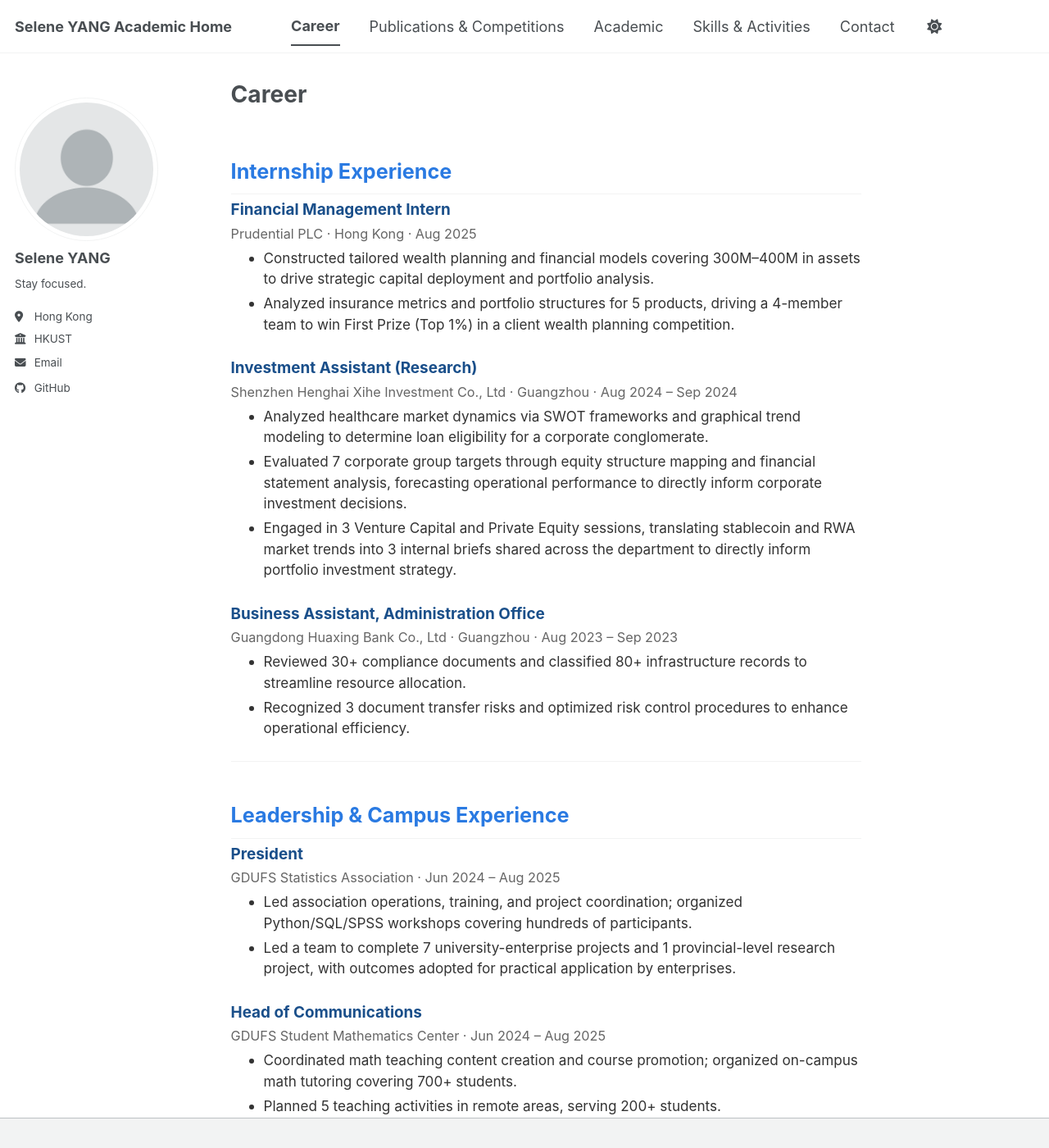
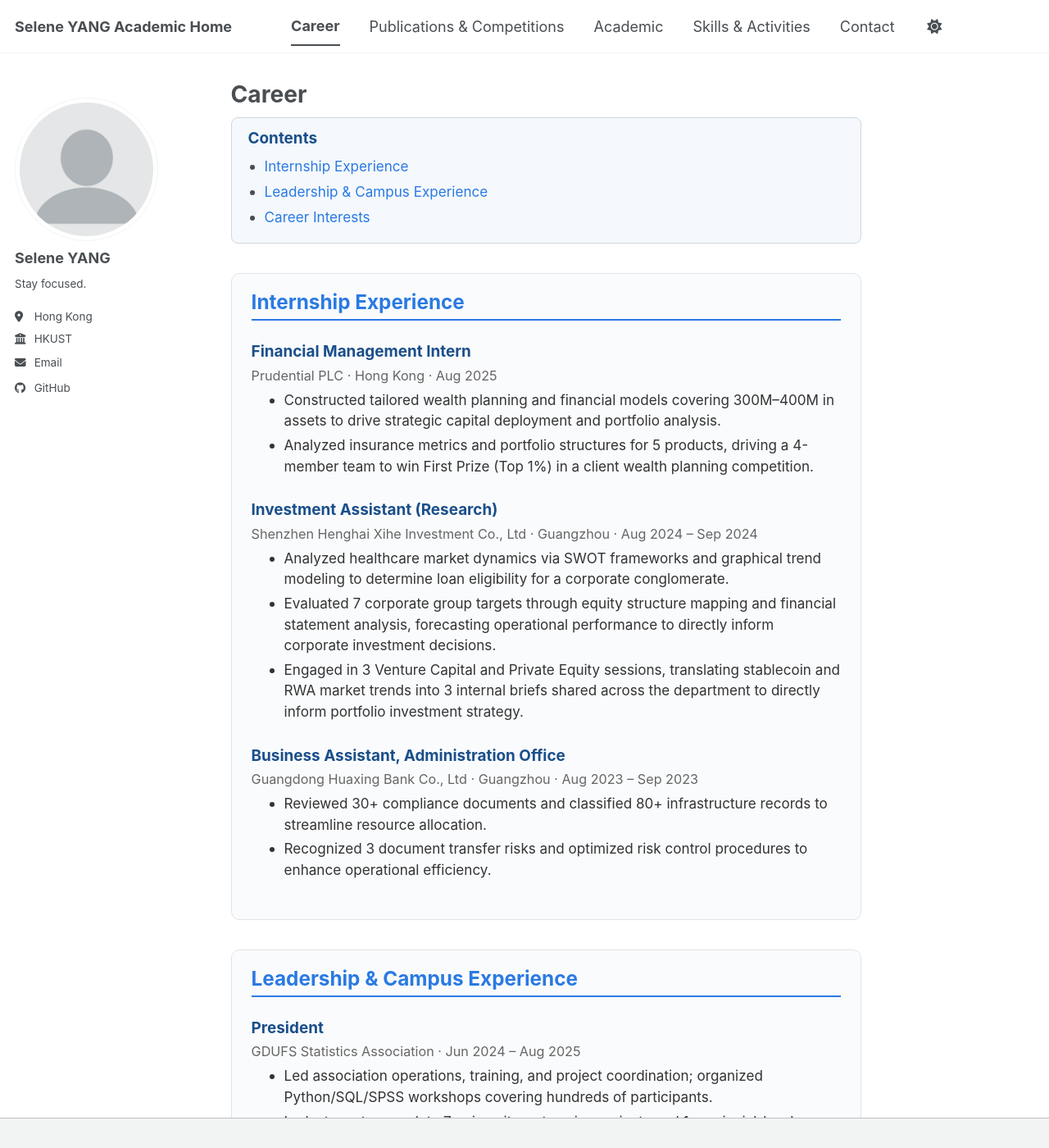
Before and after one commit to seleney365-tech/seleney365-tech.github.io, a Jekyll site: the page built from _pages/career.md, in a window 1280 px wide and 1400 px high. Shown: the whole window at 82% size. Built offline with Jekyll 4.4.1, drawn with Linux system fonts in a browser that asks for light colours; a style sheet for code colours, icons or effects is not loaded.

Commit message:
Update career.md

```diff
--- a/_pages/career.md
+++ b/_pages/career.md
@@ -6,23 +6,54 @@ author_profile: true
 ---
 
 <style>
-  .school-title {
+  /* 目录 */
+  .toc-box {
+    background: #f5f8fc;
+    border: 1px solid #d0d7de;
+    border-radius: 8px;
+    padding: 14px 20px;
+    margin-bottom: 2em;
+  }
+  .toc-box h4 {
+    margin: 0 0 8px 0;
+    color: #1a4f8a;
+    font-size: 1.05em;
+  }
+  .toc-box ul {
+    margin: 0;
+    padding-left: 20px;
+  }
+  .toc-box li {
+    margin-bottom: 4px;
+  }
+  .toc-box a {
     color: #2a7ae2;
-    font-size: 1.4em;
+    text-decoration: none;
+    font-size: 0.95em;
+  }
+  .toc-box a:hover {
+    text-decoration: underline;
+  }
+
+  /* 卡片式区块 */
+  .card-block {
+    background: #fafbfd;
+    border: 1px solid #e1e4e8;
+    border-radius: 10px;
+    padding: 20px 24px;
+    margin-bottom: 2em;
+  }
+  .card-block .block-title {
+    color: #2a7ae2;
+    font-size: 1.35em;
     font-weight: bold;
-    margin-bottom: 0.2em;
+    margin-top: 0;
+    margin-bottom: 1em;
+    padding-bottom: 6px;
+    border-bottom: 2px solid #2a7ae2;
   }
-  .school-meta {
-    color: #666;
-    font-size: 0.9em;
-    margin-bottom: 1.2em;
-  }
-  .section-title {
-    color: #2a7ae2;
-    border-bottom: 1px solid #d0d7de;
-    padding-bottom: 4px;
-    margin-top: 2em;
-  }
+
+  /* 条目 */
   .exp-item {
     margin-bottom: 1.5em;
   }
@@ -40,93 +71,112 @@ author_profile: true
     color: #333;
     margin-bottom: 4px;
   }
+  .school-meta {
+    color: #666;
+    font-size: 0.9em;
+  }
 </style>
 
-<h2 class="school-title">Internship Experience</h2>
-
-<div class="exp-item">
-  <strong>Financial Management Intern</strong><br>
-  <span class="school-meta">Prudential PLC · Hong Kong · Aug 2025</span>
+<!-- 目录 -->
+<div class="toc-box">
+  <h4>Contents</h4>
   <ul>
-    <li>Constructed tailored wealth planning and financial models covering 300M–400M in assets to drive strategic capital deployment and portfolio analysis.</li>
-    <li>Analyzed insurance metrics and portfolio structures for 5 products, driving a 4-member team to win First Prize (Top 1%) in a client wealth planning competition.</li>
+    <li><a href="#internship">Internship Experience</a></li>
+    <li><a href="#leadership">Leadership &amp; Campus Experience</a></li>
+    <li><a href="#interests">Career Interests</a></li>
   </ul>
 </div>
 
-<div class="exp-item">
-  <strong>Investment Assistant (Research)</strong><br>
-  <span class="school-meta">Shenzhen Henghai Xihe Investment Co., Ltd · Guangzhou · Aug 2024 – Sep 2024</span>
-  <ul>
-    <li>Analyzed healthcare market dynamics via SWOT frameworks and graphical trend modeling to determine loan eligibility for a corporate conglomerate.</li>
-    <li>Evaluated 7 corporate group targets through equity structure mapping and financial statement analysis, forecasting operational performance to directly inform corporate investment decisions.</li>
-    <li>Engaged in 3 Venture Capital and Private Equity sessions, translating stablecoin and RWA market trends into 3 internal briefs shared across the department to directly inform portfolio investment strategy.</li>
-  </ul>
+<!-- 实习经历 -->
+<div class="card-block" id="internship">
+  <h2 class="block-title">Internship Experience</h2>
+
+  <div class="exp-item">
+    <strong>Financial Management Intern</strong><br>
+    <span class="school-meta">Prudential PLC · Hong Kong · Aug 2025</span>
+    <ul>
+      <li>Constructed tailored wealth planning and financial models covering 300M–400M in assets to drive strategic capital deployment and portfolio analysis.</li>
+      <li>Analyzed insurance metrics and portfolio structures for 5 products, driving a 4-member team to win First Prize (Top 1%) in a client wealth planning competition.</li>
+    </ul>
+  </div>
+
+  <div class="exp-item">
+    <strong>Investment Assistant (Research)</strong><br>
+    <span class="school-meta">Shenzhen Henghai Xihe Investment Co., Ltd · Guangzhou · Aug 2024 – Sep 2024</span>
+    <ul>
+      <li>Analyzed healthcare market dynamics via SWOT frameworks and graphical trend modeling to determine loan eligibility for a corporate conglomerate.</li>
+      <li>Evaluated 7 corporate group targets through equity structure mapping and financial statement analysis, forecasting operational performance to directly inform corporate investment decisions.</li>
+      <li>Engaged in 3 Venture Capital and Private Equity sessions, translating stablecoin and RWA market trends into 3 internal briefs shared across the department to directly inform portfolio investment strategy.</li>
+    </ul>
+  </div>
+
+  <div class="exp-item">
+    <strong>Business Assistant, Administration Office</strong><br>
+    <span class="school-meta">Guangdong Huaxing Bank Co., Ltd · Guangzhou · Aug 2023 – Sep 2023</span>
+    <ul>
+      <li>Reviewed 30+ compliance documents and classified 80+ infrastructure records to streamline resource allocation.</li>
+      <li>Recognized 3 document transfer risks and optimized risk control procedures to enhance operational efficiency.</li>
+    </ul>
+  </div>
 </div>
 
-<div class="exp-item">
-  <strong>Business Assistant, Administration Office</strong><br>
-  <span class="school-meta">Guangdong Huaxing Bank Co., Ltd · Guangzhou · Aug 2023 – Sep 2023</span>
-  <ul>
-    <li>Reviewed 30+ compliance documents and classified 80+ infrastructure records to streamline resource allocation.</li>
-    <li>Recognized 3 document transfer risks and optimized risk control procedures to enhance operational efficiency.</li>
-  </ul>
+<!-- 校园经历 -->
+<div class="card-block" id="leadership">
+  <h2 class="block-title">Leadership &amp; Campus Experience</h2>
+
+  <div class="exp-item">
+    <strong>President</strong><br>
+    <span class="school-meta">GDUFS Statistics Association · Jun 2024 – Aug 2025</span>
+    <ul>
+      <li>Led association operations, training, and project coordination; organized Python/SQL/SPSS workshops covering hundreds of participants.</li>
+      <li>Led a team to complete 7 university-enterprise projects and 1 provincial-level research project, with outcomes adopted for practical application by enterprises.</li>
+    </ul>
+  </div>
+
+  <div class="exp-item">
+    <strong>Head of Communications</strong><br>
+    <span class="school-meta">GDUFS Student Mathematics Center · Jun 2024 – Aug 2025</span>
+    <ul>
+      <li>Coordinated math teaching content creation and course promotion; organized on-campus math tutoring covering 700+ students.</li>
+      <li>Planned 5 teaching activities in remote areas, serving 200+ students.</li>
+    </ul>
+  </div>
+
+  <div class="exp-item">
+    <strong>Head of the Art Troupe</strong><br>
+    <span class="school-meta">School of Mathematics and Statistics, GDUFS · Jun 2024 – Aug 2025</span>
+    <ul>
+      <li>Oversaw daily management of 5 departments within the art troupe; planned 6 large-scale performances attracting over a thousand audience members.</li>
+      <li>Operated the troupe's new media matrix (WeChat Official Account, Douyin, Bilibili, Video Account); multiple videos exceeded 100,000 views.</li>
+    </ul>
+  </div>
+
+  <div class="exp-item">
+    <strong>Head of Party Building Planning Department</strong><br>
+    <span class="school-meta">School of Mathematics and Statistics, GDUFS · Jun 2023 – Aug 2024</span>
+    <ul>
+      <li>Organized data visualization competitions, evening galas, micro-lecture competitions, and volunteer services, each attracting over 60 participants.</li>
+      <li>Led multi-platform publicity work, building a matrix of official accounts, posters, and videos, with cumulative reads exceeding one million.</li>
+    </ul>
+  </div>
 </div>
 
----
+<!-- 求职方向 -->
+<div class="card-block" id="interests">
+  <h2 class="block-title">Career Interests</h2>
 
-<h2 class="school-title">Leadership & Campus Experience</h2>
+  <div class="exp-item">
+    <strong>Target Industry</strong>
+    <p>Financial industry, with a focus on <strong>analyst</strong> and <strong>strategy</strong> roles.</p>
+  </div>
 
-<div class="exp-item">
-  <strong>President</strong><br>
-  <span class="school-meta">GDUFS Statistics Association · Jun 2024 – Aug 2025</span>
-  <ul>
-    <li>Led association operations, training, and project coordination; organized Python/SQL/SPSS workshops covering hundreds of participants.</li>
-    <li>Led a team to complete 7 university-enterprise projects and 1 provincial-level research project, with outcomes adopted for practical application by enterprises.</li>
-  </ul>
+  <div class="exp-item">
+    <strong>Areas of Interest</strong>
+    <ul>
+      <li>Investment research and portfolio analysis</li>
+      <li>Financial modeling and valuation</li>
+      <li>Quantitative analysis and data-driven strategy</li>
+      <li>FinTech and digital finance</li>
+    </ul>
+  </div>
 </div>
-
-<div class="exp-item">
-  <strong>Head of Communications</strong><br>
-  <span class="school-meta">GDUFS Student Mathematics Center · Jun 2024 – Aug 2025</span>
-  <ul>
-    <li>Coordinated math teaching content creation and course promotion; organized on-campus math tutoring covering 700+ students.</li>
-    <li>Planned 5 teaching activities in remote areas, serving 200+ students.</li>
-  </ul>
-</div>
-
-<div class="exp-item">
-  <strong>Head of the Art Troupe</strong><br>
-  <span class="school-meta">School of Mathematics and Statistics, GDUFS · Jun 2024 – Aug 2025</span>
-  <ul>
-    <li>Oversaw daily management of 5 departments within the art troupe; planned 6 large-scale performances attracting over a thousand audience members.</li>
-    <li>Operated the troupe's new media matrix (WeChat Official Account, Douyin, Bilibili, Video Account); multiple videos exceeded 100,000 views.</li>
-  </ul>
-</div>
-
-<div class="exp-item">
-  <strong>Head of Party Building Planning Department</strong><br>
-  <span class="school-meta">School of Mathematics and Statistics, GDUFS · Jun 2023 – Aug 2024</span>
-  <ul>
-    <li>Organized data visualization competitions, evening galas, micro-lecture competitions, and volunteer services, each attracting over 60 participants.</li>
-    <li>Led multi-platform publicity work, building a matrix of official accounts, posters, and videos, with cumulative reads exceeding one million.</li>
-  </ul>
-</div>
-
----
-
-<h2 class="school-title">Career Interests</h2>
-
-<div class="exp-item">
-  <strong>Target Industry</strong>
-  <p>Financial industry, with a focus on <strong>analyst</strong> and <strong>strategy</strong> roles.</p>
-</div>
-
-<div class="exp-item">
-  <strong>Areas of Interest</strong>
-  <ul>
-    <li>Investment research and portfolio analysis</li>
-    <li>Financial modeling and valuation</li>
-    <li>Quantitative analysis and data-driven strategy</li>
-    <li>FinTech and digital finance</li>
-  </ul>
-</div>
```
